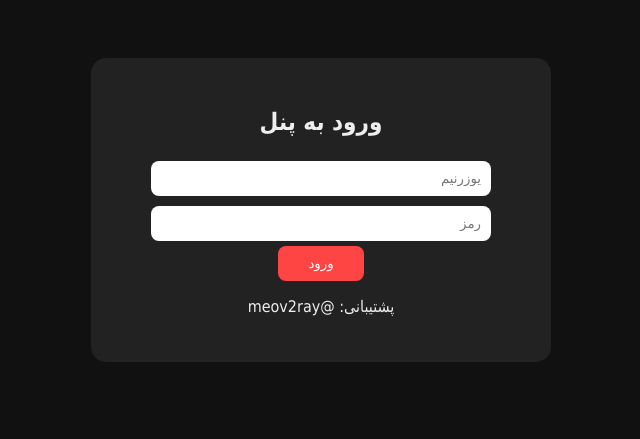
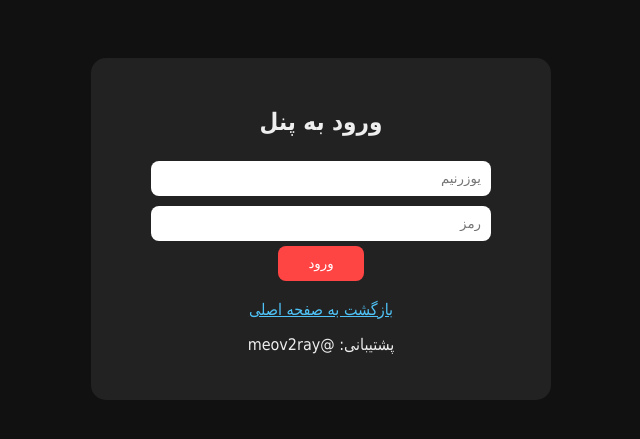
Before and after one commit to ijedaudaw3/meowi-panel, a FastAPI app: page /login in a window 1280 px wide. Shown: the top 439 px of the page, without its empty margins (319-959 px from the left). Run offline with FastAPI, Linux system fonts and the light colour scheme.

Commit message:
Add homepage link to login.html
Added a link to return to the homepage in the login template.

```diff
--- a/templates/templates/login.html
+++ b/templates/templates/login.html
@@ -8,6 +8,7 @@
         .box { background: #222; padding: 30px; border-radius: 15px; max-width: 400px; margin: auto; }
         input { padding: 10px; margin: 5px; width: 80%; border-radius: 8px; border: none; }
         button { padding: 10px 30px; background: #ff4444; color: white; border: none; border-radius: 8px; cursor: pointer; }
+        a { color: #4fc3f7; }
     </style>
 </head>
 <body>
@@ -18,6 +19,8 @@
             <input name="password" type="password" placeholder="رمز" required><br>
             <button type="submit">ورود</button>
         </form>
+        <br>
+        <a href="/">بازگشت به صفحه اصلی</a>
         <p>پشتیبانی: @meov2ray</p>
     </div>
 </body>
```
